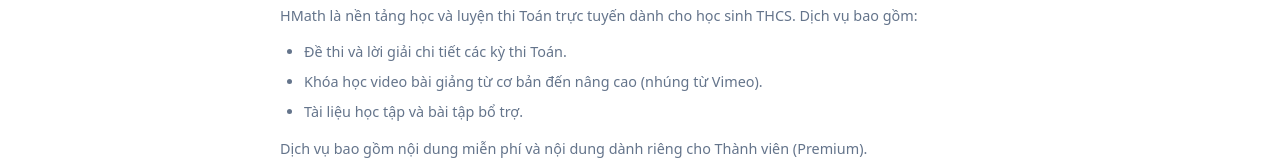
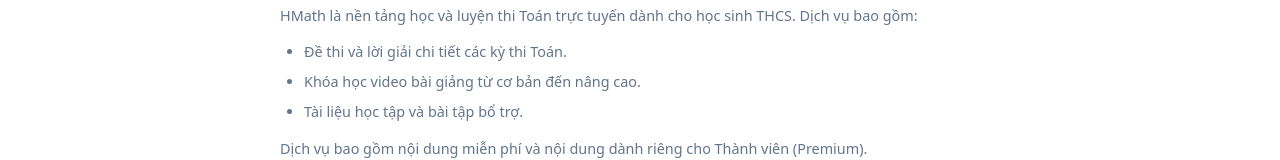
Before and after one commit to haic2hv/vimath, a Next.js app: page /terms in a window 1280 px wide. Shown: the part 378-538 px from the top of the page. Built offline with nearby package versions, Linux system fonts and the light colour scheme; no server answers.

Commit message:
fix: bỏ '(nhúng từ Vimeo)' trong trang Điều khoản sử dụng

```diff
--- a/src/app/terms/page.tsx
+++ b/src/app/terms/page.tsx
@@ -28,7 +28,7 @@
                     </p>
                     <ul>
                         <li>Đề thi và lời giải chi tiết các kỳ thi Toán.</li>
-                        <li>Khóa học video bài giảng từ cơ bản đến nâng cao (nhúng từ Vimeo).</li>
+                        <li>Khóa học video bài giảng từ cơ bản đến nâng cao.</li>
                         <li>Tài liệu học tập và bài tập bổ trợ.</li>
                     </ul>
                     <p>
```
